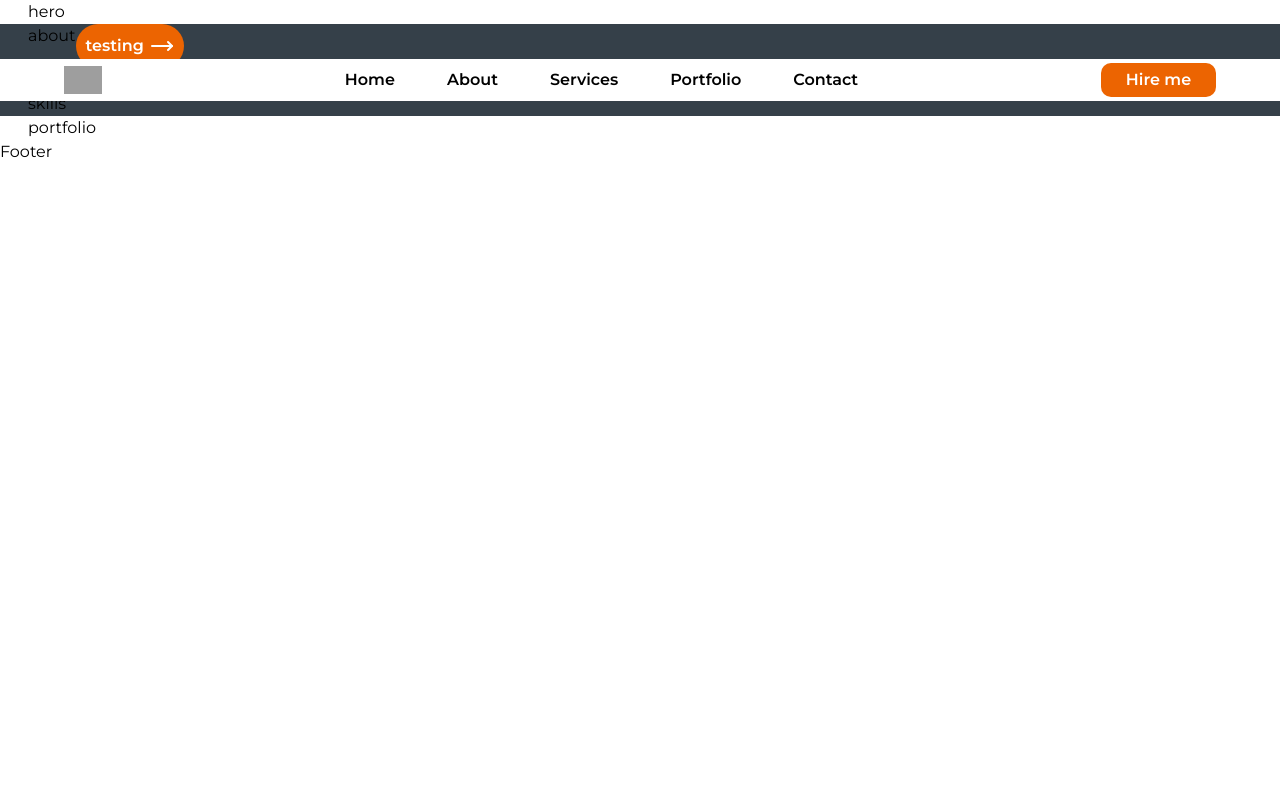
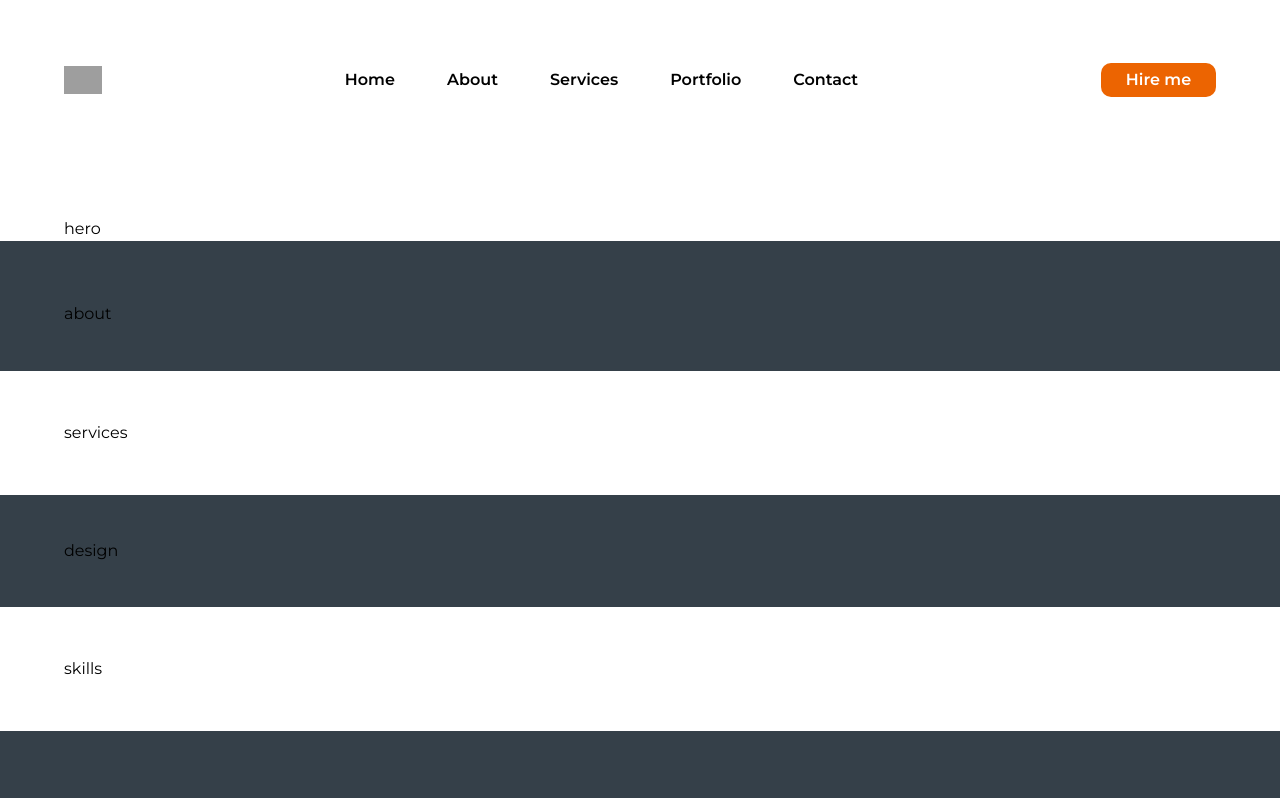
Before and after one commit to ALADETAN-IFE/priscillia-portfolio, a Next.js app: page / in a window 1280 px wide. Shown: the top 798 px of the page. Built offline with nearby package versions, Linux system fonts and the light colour scheme; grey boxes are pictures that could not be loaded.

Commit message:
feat: enhance Home component layout with structured Sections and improved Footer

```diff
--- a/src/app/globals.css
+++ b/src/app/globals.css
@@ -13,3 +13,9 @@
 @theme inline {
   --font-sans: var(--font-montserrat), system-ui, sans-serif;
 }
+
+
+html {
+  scroll-behavior: smooth;
+  scroll-padding-top: 45px;
+}
--- a/src/app/page.tsx
+++ b/src/app/page.tsx
@@ -1,21 +1,30 @@
 import { Header } from "@/components/ui/header";
 import { Footer } from "@/components/ui/footer";
 import Sections from "@/components/Sections";
-import { Button } from "@/components/common";
 
 export default function Home() {
   return (
-    <div className="flex flex-col">
+    <div className="flex flex-col pt-32 relative">
       <Header />
       <main>
-        <Sections>hero</Sections>
+        <Sections id="home">
+          <div className="pt-22.25">hero</div>
+        </Sections>
+        <Sections id="about">
+          <div className="pt-15.25 pb-11.25">about</div>
+        </Sections>
+        <Sections id="services">
+          <div className="py-12.5">services</div>
+        </Sections>
         <Sections>
-          about
-          <Button value="testing" />
+          <div className="py-11">design</div>
         </Sections>
-        <Sections>design</Sections>
-        <Sections>skills</Sections>
-        <Sections>portfolio</Sections>
+        <Sections>
+          <div className="py-12.5">skills</div>
+        </Sections>
+        <Sections id="portfolio">
+          <div className="pt-16 pb-11.25">portfolio</div>
+        </Sections>
       </main>
       <Footer />
     </div>
--- a/src/components/Sections.tsx
+++ b/src/components/Sections.tsx
@@ -2,12 +2,13 @@ import { ReactNode } from "react";
 
 interface SectionsProps {
   children: ReactNode;
+  id?: string;
 }
 
-const Sections = ({ children }: SectionsProps) => {
+const Sections = ({ children, id }: SectionsProps) => {
   return (
-    <section className="flex not-odd:bg-(--secondary) w-full max-sm:px-5 justify-center">
-      <div className="max-w-306 w-full flex max-md:flex-col">{children}</div>
+    <section id={id} className="flex not-odd:bg-(--secondary) w-full max-sm:px-5 justify-center">
+      <div className="max-w-306 w-9/10 flex max-md:flex-col">{children}</div>
     </section>
   );
 };
--- a/src/components/ui/footer/Footer.tsx
+++ b/src/components/ui/footer/Footer.tsx
@@ -1,8 +1,13 @@
-
 const Footer = () => {
   return (
-    <footer>Footer</footer>
-  )
-}
+    <footer id="contact" className="w-full bg-(--secondary) flex justify-center max-sm:px-5 min-h-111 py-1">
+      <div className="max-w-306 w-9/10 flex max-md:flex-col justify-between items-center">
+        <div className="pt-8.25 pb-6.75">
+        Footer
+        </div>
+      </div>
+    </footer>
+  );
+};
 
-export default Footer
+export default Footer;
```
